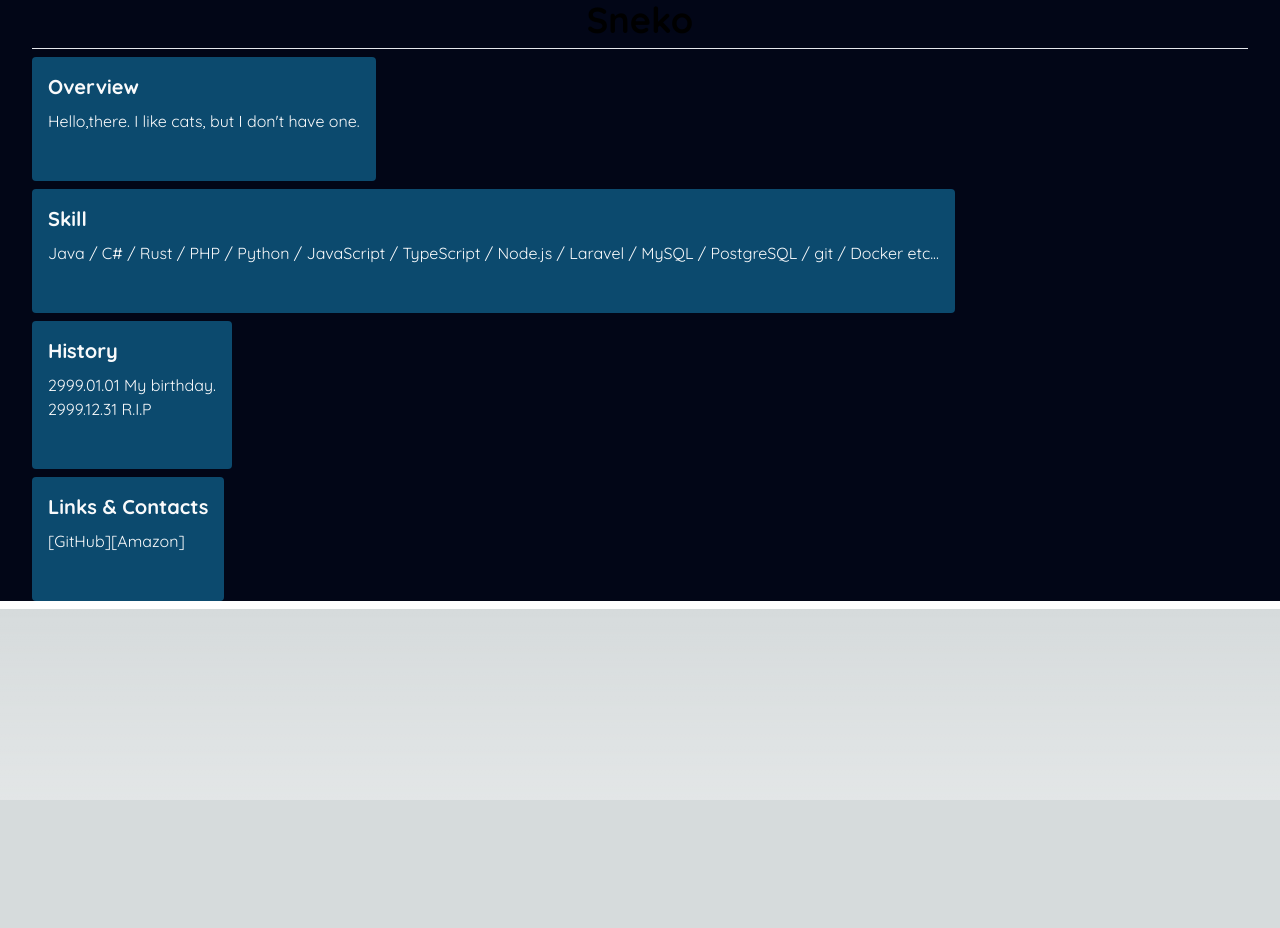
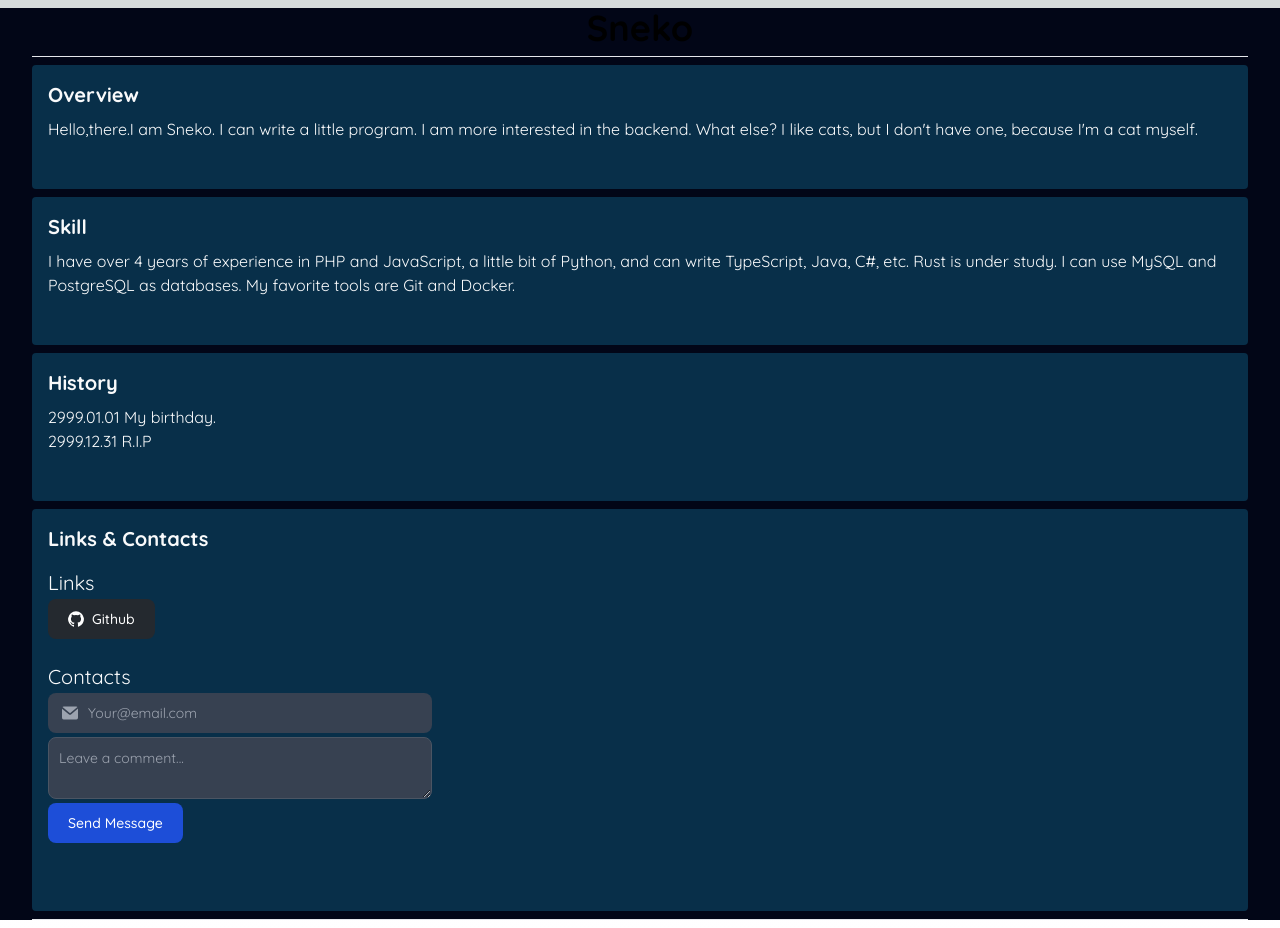
Before and after one commit to superneko160/mysite, a Next.js app in the folder src/: page / in a window 1280 px wide. Before the commit the page ends 800 px from the top, so only its background shows below. Built offline with nearby package versions, Linux system fonts and the light colour scheme.

Commit message:
fix layout and add contact form.

```diff
--- a/src/src/app/page.tsx
+++ b/src/src/app/page.tsx
@@ -3,49 +3,84 @@ export default function Home() {
   return (
     <main className="container mx-auto px-8 bg-slate-950">
 
-    <h1 className="text-4xl font-bold text-center">Sneko</h1>
+    <h1 className="text-4xl font-bold text-center mt-2">Sneko</h1>
     <hr className="my-2" />
 
-    <div className="max-w-sm w-full lg:max-w-full lg:flex my-2">
-      <div className="bg-sky-900 rounded p-4 flex flex-col justify-between leading-normal">
+    <div className="max-w-full my-2">
+      <div className="bg-sky-950 rounded p-4 flex flex-col justify-between leading-normal">
         <div className="mb-8">
           <div className="text-gray-50 font-bold text-xl mb-2">Overview</div>
-          <p className="text-gray-50 text-base">Hello,there. I like cats, but I don't have one.</p>
+          <p className="text-gray-50 text-base">Hello,there.I am Sneko. I can write a little program. I am more interested in the backend. What else? I like cats, but I don't have one, because I'm a cat myself.</p>
         </div>
       </div>
     </div>
 
-    <div className="max-w-sm w-full lg:max-w-full lg:flex my-2">
-      <div className="bg-sky-900 rounded p-4 flex flex-col justify-between leading-normal">
+    <div className="max-w-full my-2">
+      <div className="bg-sky-950 rounded p-4 flex flex-col justify-between leading-normal">
         <div className="mb-8">
           <div className="text-gray-50 font-bold text-xl mb-2">Skill</div>
-          <p className="text-gray-50 text-base">Java / C# / Rust / PHP / Python / JavaScript / TypeScript / Node.js / Laravel / MySQL / PostgreSQL / git / Docker etc...</p>
+          <p className="text-gray-50 text-base">I have over 4 years of experience in PHP and JavaScript, a little bit of Python, and can write TypeScript, Java, C#, etc. Rust is under study. I can use MySQL and PostgreSQL as databases. My favorite tools are Git and Docker.</p>
         </div>
       </div>
     </div>
 
-    <div className="max-w-sm w-full lg:max-w-full lg:flex my-2">
-      <div className="bg-sky-900 rounded p-4 flex flex-col justify-between leading-normal">
+    <div className="max-w-full my-2">
+      <div className="bg-sky-950 rounded p-4 flex flex-col justify-between leading-normal">
         <div className="mb-8">
           <div className="text-gray-50 font-bold text-xl mb-2">History</div>
-          <p className="text-gray-50 text-base">2999.01.01 My birthday.</p>
-          <p className="text-gray-50 text-base">2999.12.31 R.I.P</p>
+            <ul>
+              <li className="text-gray-50">2999.01.01 My birthday.</li>
+              <li className="text-gray-50">2999.12.31 R.I.P</li>
+            </ul>
         </div>
       </div>
     </div>
 
-    <div className="max-w-sm w-full lg:max-w-full lg:flex my-2">
-      <div className="bg-sky-900 rounded p-4 flex flex-col justify-between leading-normal">
+    <div className="max-w-full my-2">
+      <div className="bg-sky-950 rounded p-4 flex flex-col justify-between leading-normal">
         <div className="mb-8">
           <div className="text-gray-50 font-bold text-xl mb-2">Links & Contacts</div>
             <p className="text-gray-50 text-base">
-              <a href="https://github.com/superneko160">[GitHub]</a>
-              <a href="https://www.amazon.co.jp/">[Amazon]</a>
+
+              <div className="py-2">
+                <h2 className="text-xl mb-0.5">Links</h2>
+                <a href="https://github.com/superneko160" target="_blank">
+                  <button type="button" className="text-white bg-[#24292F] hover:bg-[#24292F]/90 focus:ring-4 focus:outline-none focus:ring-[#24292F]/50 font-medium rounded-lg text-sm px-5 py-2.5 text-center inline-flex items-center dark:focus:ring-gray-500 dark:hover:bg-[#050708]/30 me-2 mb-2">
+                  <svg className="w-4 h-4 me-2" aria-hidden="true" xmlns="http://www.w3.org/2000/svg" fill="currentColor" viewBox="0 0 20 20">
+                    <path fill-rule="evenodd" d="M10 .333A9.911 9.911 0 0 0 6.866 19.65c.5.092.678-.215.678-.477 0-.237-.01-1.017-.014-1.845-2.757.6-3.338-1.169-3.338-1.169a2.627 2.627 0 0 0-1.1-1.451c-.9-.615.07-.6.07-.6a2.084 2.084 0 0 1 1.518 1.021 2.11 2.11 0 0 0 2.884.823c.044-.503.268-.973.63-1.325-2.2-.25-4.516-1.1-4.516-4.9A3.832 3.832 0 0 1 4.7 7.068a3.56 3.56 0 0 1 .095-2.623s.832-.266 2.726 1.016a9.409 9.409 0 0 1 4.962 0c1.89-1.282 2.717-1.016 2.717-1.016.366.83.402 1.768.1 2.623a3.827 3.827 0 0 1 1.02 2.659c0 3.807-2.319 4.644-4.525 4.889a2.366 2.366 0 0 1 .673 1.834c0 1.326-.012 2.394-.012 2.72 0 .263.18.572.681.475A9.911 9.911 0 0 0 10 .333Z" clip-rule="evenodd"/>
+                  </svg>
+                  Github
+                  </button>
+                </a>
+              </div>
+
+              <div className="py-2">
+                <h2 className="text-xl mb-0.5">Contacts</h2>
+                <form className="max-w-sm">
+                  <div className="relative mb-1">
+                    <div className="absolute inset-y-0 start-0 flex items-center ps-3.5 pointer-events-none">
+                      <svg className="w-4 h-4 text-gray-400" aria-hidden="true" xmlns="http://www.w3.org/2000/svg" fill="currentColor" viewBox="0 0 20 16">
+                        <path d="m10.036 8.278 9.258-7.79A1.979 1.979 0 0 0 18 0H2A1.987 1.987 0 0 0 .641.541l9.395 7.737Z"/>
+                        <path d="M11.241 9.817c-.36.275-.801.425-1.255.427-.428 0-.845-.138-1.187-.395L0 2.6V14a2 2 0 0 0 2 2h16a2 2 0 0 0 2-2V2.5l-8.759 7.317Z"/>
+                      </svg>
+                    </div>
+                    <input type="text" id="email-address-icon" className="text-sm rounded-lg focus:ring-blue-500 focus:border-blue-500 block w-full ps-10 p-2.5 bg-gray-700 border-gray-600 placeholder-gray-400 text-white focus:ring-blue-500 focus:border-blue-500" placeholder="Your@email.com" />
+                  </div>
+                  <div className="mb-1">
+                    <textarea id="message" className="block p-2.5 w-full text-sm rounded-lg border bg-gray-700 border-gray-600 placeholder-gray-400 text-white focus:ring-blue-500 focus:border-blue-500" placeholder="Leave a comment..."></textarea>
+                  </div>
+                  <div className="mb-1">
+                    <button type="button" className="text-white bg-blue-700 hover:bg-blue-800 focus:ring-4 focus:ring-blue-300 font-medium rounded-lg text-sm px-5 py-2.5 me-2 mb-2 dark:bg-blue-600 dark:hover:bg-blue-700 focus:outline-none dark:focus:ring-blue-800">Send Message</button>
+                  </div>
+                </form>
+              </div>
+
             </p>
         </div>
       </div>
     </div>
 
+    <hr className="my-2" />
     </main>
   )
 }
```
